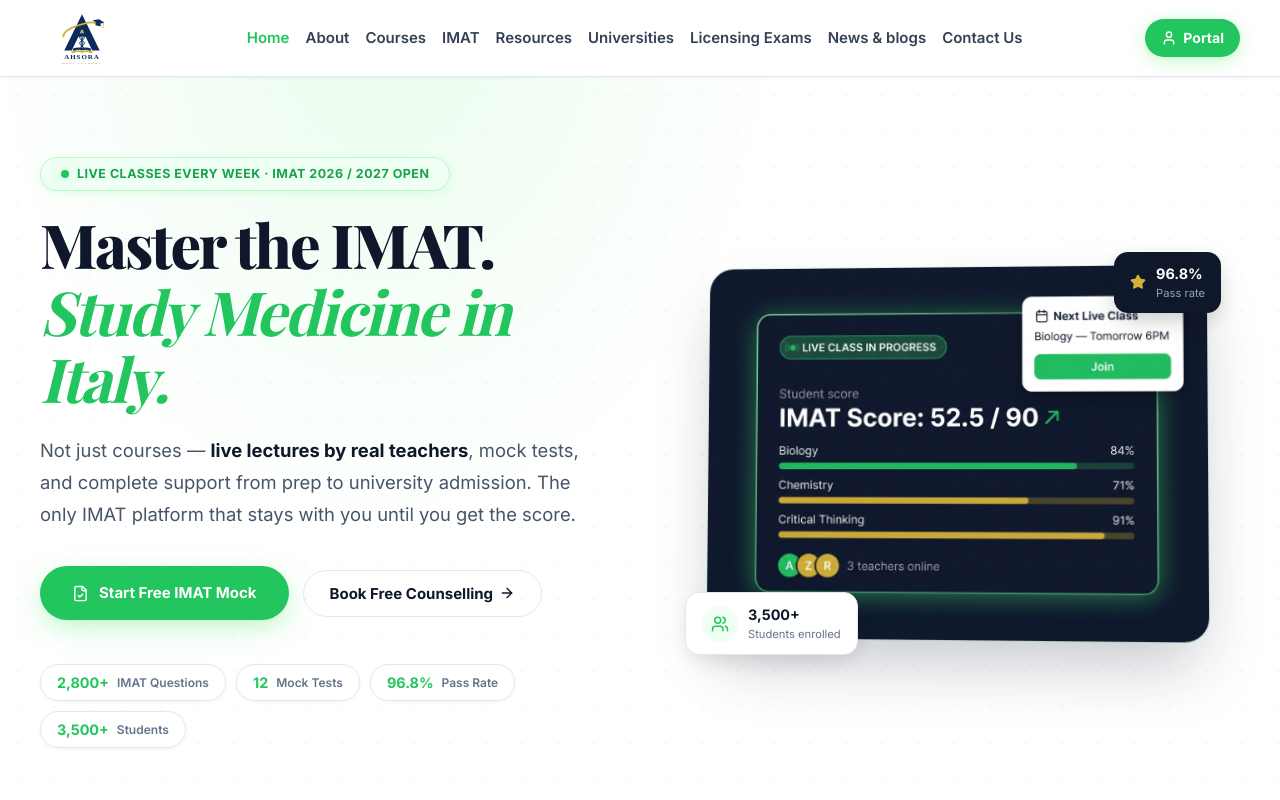
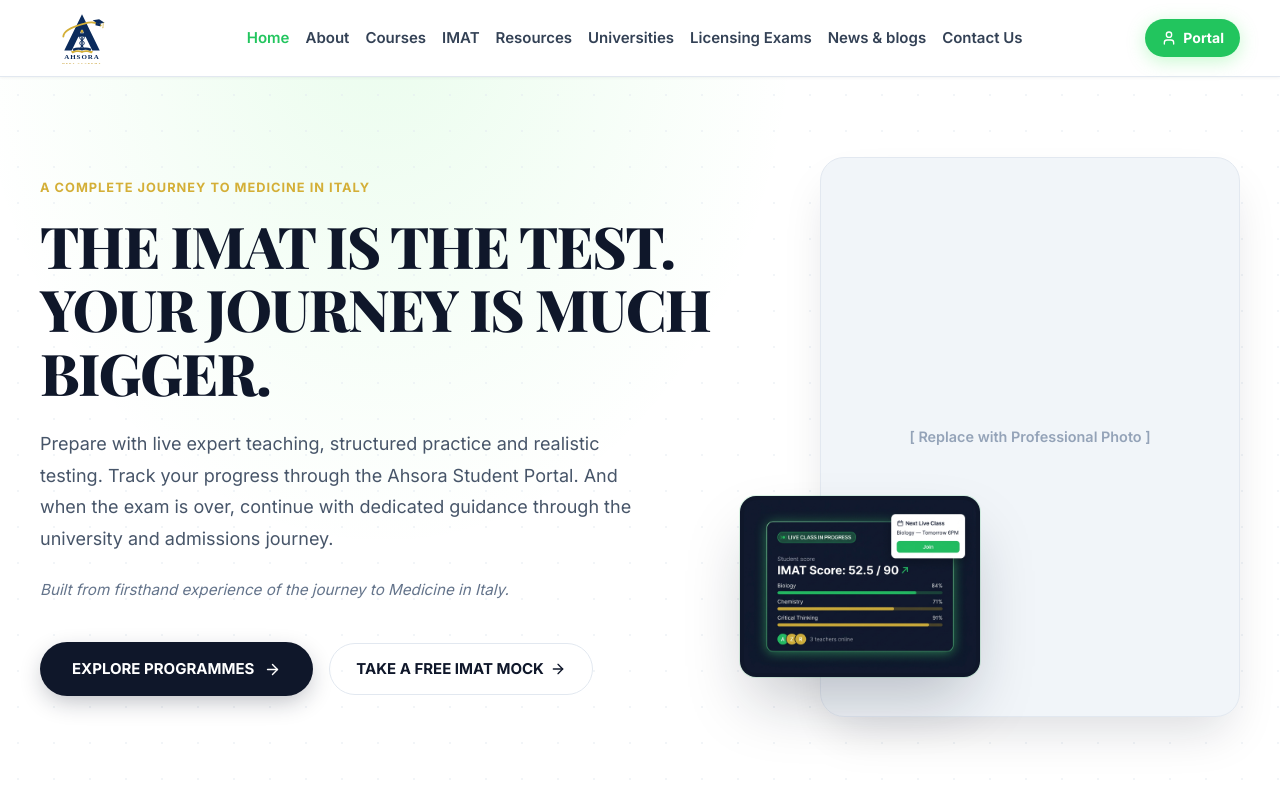
Before and after one commit to ch-muaz-kamboh/Ahsoraa-med-academy, a Next.js app: page / in a window 1280 px wide. Shown: the top 800 px of the page. Built offline with nearby package versions, Linux system fonts and the light colour scheme; a web font is replaced by a local one.

Commit message:
Update hero section to match guide

```diff
--- a/src/app/page.tsx
+++ b/src/app/page.tsx
@@ -296,7 +296,7 @@
       <section
         style={{
           backgroundColor: '#FFFFFF',
-          padding: '80px 0 90px 0',
+          padding: '80px 0 100px 0',
           position: 'relative',
           overflow: 'hidden',
           borderBottom: '1px solid #E2E8F0',
@@ -332,85 +332,72 @@
           <div
             style={{
               display: 'grid',
-              gridTemplateColumns: 'repeat(auto-fit, minmax(300px, 1fr))',
+              gridTemplateColumns: '1.2fr 0.8fr', // Adjusted for 55% / 45% feel
               gap: '60px',
               alignItems: 'center',
             }}
           >
             {/* ── LEFT: Copy ── */}
             <div>
-              {/* Live classes pill */}
+              {/* Eyebrow */}
               <div
                 style={{
-                  display: 'inline-flex',
-                  alignItems: 'center',
-                  gap: '8px',
-                  backgroundColor: '#F0FFF4',
-                  color: '#16A34A',
-                  border: '1px solid #BBF7D0',
-                  borderRadius: '9999px',
-                  padding: '6px 20px',
-                  fontSize: '0.78rem',
+                  color: '#D4AF37', // Gold text color matching the guide image
+                  fontSize: '0.8rem',
                   fontWeight: 700,
-                  marginBottom: '20px',
-                  boxShadow: '0 2px 8px rgba(92,237,115,0.18)',
-                  letterSpacing: '0.5px',
+                  marginBottom: '16px',
+                  letterSpacing: '1px',
+                  textTransform: 'uppercase',
                   animation: 'fadeIn 0.6s ease-out forwards',
                 }}
               >
-                <span
-                  style={{
-                    width: '8px',
-                    height: '8px',
-                    borderRadius: '50%',
-                    backgroundColor: '#22C55E',
-                    display: 'inline-block',
-                    animation: 'pulseGlow 1.5s ease-in-out infinite',
-                  }}
-                />
-                <span>LIVE CLASSES EVERY WEEK · IMAT 2026 / 2027 OPEN</span>
+                A COMPLETE JOURNEY TO MEDICINE IN ITALY
               </div>
 
               {/* Main headline */}
               <h1
                 style={{
-                  fontSize: 'clamp(2.4rem, 5vw, 3.8rem)',
+                  fontSize: 'clamp(2.4rem, 4.5vw, 4rem)',
                   fontWeight: 800,
                   color: '#0F172A',
-                  letterSpacing: '-2px',
+                  letterSpacing: '-1.5px',
                   lineHeight: 1.1,
-                  marginBottom: '22px',
+                  marginBottom: '24px',
                   fontFamily: 'var(--font-serif), Georgia, serif',
                   animation: 'fadeInUp 0.7s 0.1s cubic-bezier(0.16,1,0.3,1) both',
                 }}
               >
-                Master the IMAT.{' '}
-                <span
-                  style={{
-                    fontStyle: 'italic',
-                    color: '#22C55E',
-                    fontWeight: 700,
-                    display: 'inline-block',
-                    position: 'relative',
-                  }}
-                >
-                  Study Medicine in Italy.
-                </span>
+                THE IMAT IS THE TEST.<br />
+                YOUR JOURNEY IS MUCH BIGGER.
               </h1>
 
-              {/* Sub-headline */}
+              {/* Supporting copy */}
               <p
                 style={{
-                  fontSize: 'clamp(1rem, 2vw, 1.15rem)',
+                  fontSize: 'clamp(1rem, 1.8vw, 1.125rem)',
                   color: '#475569',
                   lineHeight: 1.75,
-                  marginBottom: '36px',
+                  marginBottom: '24px',
                   animation: 'fadeInUp 0.7s 0.2s cubic-bezier(0.16,1,0.3,1) both',
+                  maxWidth: '90%',
                 }}
               >
-                Not just courses — <strong style={{ color: '#0F172A' }}>live lectures by real teachers</strong>,
-                mock tests, and complete support from prep to university admission.
-                The only IMAT platform that stays with you until you get the score.
+                Prepare with live expert teaching, structured practice and realistic testing.
+                Track your progress through the Ahsora Student Portal. And when the exam is over,
+                continue with dedicated guidance through the university and admissions journey.
+              </p>
+
+              {/* Credibility Line */}
+              <p
+                style={{
+                  fontSize: '0.95rem',
+                  color: '#64748B',
+                  fontStyle: 'italic',
+                  marginBottom: '40px',
+                  animation: 'fadeInUp 0.7s 0.25s cubic-bezier(0.16,1,0.3,1) both',
+                }}
+              >
+                Built from firsthand experience of the journey to Medicine in Italy.
               </p>
 
               {/* CTA buttons */}
@@ -418,29 +405,35 @@
                 style={{
                   display: 'flex',
                   alignItems: 'center',
-                  gap: '14px',
+                  gap: '16px',
                   flexWrap: 'wrap',
-                  marginBottom: '44px',
                   animation: 'fadeInUp 0.7s 0.3s cubic-bezier(0.16,1,0.3,1) both',
                 }}
               >
                 <Link
-                  href="/portal/tests/tst-01/take"
+                  href="/courses"
                   className="btn-primary"
                   style={{
                     padding: '15px 32px',
                     fontSize: '0.9375rem',
                     borderRadius: '9999px',
-                    backgroundColor: '#22C55E',
-                    boxShadow: '0 8px 28px -4px rgba(92,237,115,0.5)',
+                    backgroundColor: '#0F172A', // Darker button for Explore Programmes
+                    boxShadow: '0 8px 24px -4px rgba(15,23,42,0.3)',
+                    color: '#FFF',
+                  }}
+                  onMouseEnter={(e) => {
+                    (e.currentTarget as HTMLAnchorElement).style.backgroundColor = '#1E293B';
+                  }}
+                  onMouseLeave={(e) => {
+                    (e.currentTarget as HTMLAnchorElement).style.backgroundColor = '#0F172A';
                   }}
                 >
-                  <FileCheck size={17} />
-                  <span>Start Free IMAT Mock</span>
+                  <span>EXPLORE PROGRAMMES</span>
+                  <ArrowRight size={17} />
                 </Link>
 
-                <button
-                  onClick={() => setLeadModalOpen(true)}
+                <Link
+                  href="/portal/tests/tst-01/take"
                   style={{
                     display: 'inline-flex',
                     alignItems: 'center',
@@ -456,55 +449,17 @@
                     transition: 'border-color 0.2s, background 0.2s',
                   }}
                   onMouseEnter={(e) => {
-                    (e.currentTarget as HTMLButtonElement).style.borderColor = '#22C55E';
-                    (e.currentTarget as HTMLButtonElement).style.background = '#F0FFF4';
+                    (e.currentTarget as HTMLAnchorElement).style.borderColor = '#22C55E';
+                    (e.currentTarget as HTMLAnchorElement).style.background = '#F0FFF4';
                   }}
                   onMouseLeave={(e) => {
-                    (e.currentTarget as HTMLButtonElement).style.borderColor = '#E2E8F0';
-                    (e.currentTarget as HTMLButtonElement).style.background = 'none';
+                    (e.currentTarget as HTMLAnchorElement).style.borderColor = '#E2E8F0';
+                    (e.currentTarget as HTMLAnchorElement).style.background = 'none';
                   }}
                 >
-                  <span>Book Free Counselling</span>
+                  <span>TAKE A FREE IMAT MOCK</span>
                   <ArrowRight size={16} />
-                </button>
-              </div>
-
-              {/* Mini stats row */}
-              <div
-                style={{
-                  display: 'flex',
-                  flexWrap: 'wrap',
-                  gap: '10px',
-                  animation: 'fadeInUp 0.7s 0.45s cubic-bezier(0.16,1,0.3,1) both',
-                }}
-              >
-                {[
-                  { v: '2,800+', l: 'IMAT Questions' },
-                  { v: '12', l: 'Mock Tests' },
-                  { v: '96.8%', l: 'Pass Rate' },
-                  { v: '3,500+', l: 'Students' },
-                ].map((stat) => (
-                  <div
-                    key={stat.l}
-                    style={{
-                      display: 'flex',
-                      alignItems: 'center',
-                      gap: '8px',
-                      backgroundColor: '#FFFFFF',
-                      border: '1px solid #E2E8F0',
-                      borderRadius: '9999px',
-                      padding: '6px 16px',
-                      boxShadow: '0 1px 4px rgba(0,0,0,0.05)',
-                    }}
-                  >
-                    <span style={{ fontWeight: 800, color: '#22C55E', fontSize: '0.9rem' }}>
-                      {stat.v}
-                    </span>
-                    <span style={{ fontSize: '0.75rem', color: '#64748B', fontWeight: 600 }}>
-                      {stat.l}
-                    </span>
-                  </div>
-                ))}
+                </Link>
               </div>
             </div>
 
@@ -512,100 +467,67 @@
             <div
               style={{
                 display: 'flex',
-                justifyContent: 'center',
+                justifyContent: 'flex-end',
                 alignItems: 'center',
                 animation: 'fadeInRight 0.8s 0.3s cubic-bezier(0.16,1,0.3,1) both',
+                position: 'relative',
               }}
             >
               <div
                 style={{
                   position: 'relative',
                   width: '100%',
-                  maxWidth: '500px',
+                  maxWidth: '420px', // slightly smaller to fit the floating portal correctly
                 }}
               >
-                {/* Main graphic card */}
+                {/* Main graphic card (Placeholder for Founder Photo) */}
                 <div
                   style={{
                     borderRadius: '24px',
                     overflow: 'hidden',
-                    boxShadow: '0 32px 64px -12px rgba(15,23,42,0.25), 0 0 0 1px rgba(34,197,94,0.15)',
-                    transform: 'perspective(1000px) rotateY(-3deg) rotateX(2deg)',
-                    transition: 'transform 0.5s ease',
-                  }}
-                  onMouseEnter={(e) => {
-                    (e.currentTarget as HTMLDivElement).style.transform = 'perspective(1000px) rotateY(0deg) rotateX(0deg)';
-                  }}
-                  onMouseLeave={(e) => {
-                    (e.currentTarget as HTMLDivElement).style.transform = 'perspective(1000px) rotateY(-3deg) rotateX(2deg)';
+                    boxShadow: '0 24px 48px -12px rgba(15,23,42,0.15)',
+                    aspectRatio: '3/4',
+                    backgroundColor: '#F1F5F9',
+                    display: 'flex',
+                    alignItems: 'center',
+                    justifyContent: 'center',
+                    border: '1px solid #E2E8F0',
+                    position: 'relative',
                   }}
                 >
-                  <Image
-                    src="/hero-proof-card.jpg"
-                    alt="IMAT live class dashboard showing student scores, live class in progress, and subject analytics"
-                    width={600}
-                    height={450}
-                    style={{ width: '100%', height: 'auto', display: 'block' }}
-                    priority
-                  />
+                  <span style={{ color: '#94A3B8', fontSize: '0.9rem', fontWeight: 600 }}>
+                    [ Replace with Professional Photo ]
+                  </span>
+                  {/* You would place the real next/image here */}
+                  {/* <Image src="/founder-photo.jpg" alt="Ahsora Founder" fill style={{ objectFit: 'cover' }} priority /> */}
                 </div>
 
-                {/* Floating badge: students enrolled */}
+                {/* Floating Student Portal Visual */}
                 <div
                   style={{
                     position: 'absolute',
-                    bottom: '-16px',
-                    left: '-20px',
-                    backgroundColor: '#FFFFFF',
-                    border: '1px solid #E2E8F0',
-                    borderRadius: '14px',
-                    padding: '10px 16px',
-                    boxShadow: '0 8px 24px -4px rgba(0,0,0,0.12)',
-                    display: 'flex',
-                    alignItems: 'center',
-                    gap: '10px',
+                    bottom: '40px',
+                    left: '-80px', // Floating overlap
+                    width: '240px',
                     animation: 'fadeInUp 1s 0.6s cubic-bezier(0.16,1,0.3,1) both',
                   }}
                 >
                   <div
                     style={{
-                      width: '36px',
-                      height: '36px',
-                      borderRadius: '50%',
-                      backgroundColor: '#F0FFF4',
-                      display: 'flex',
-                      alignItems: 'center',
-                      justifyContent: 'center',
+                      borderRadius: '16px',
+                      overflow: 'hidden',
+                      boxShadow: '0 32px 64px -12px rgba(15,23,42,0.25), 0 0 0 1px rgba(34,197,94,0.15)',
+                      backgroundColor: '#0F172A',
+                      padding: '4px',
                     }}
                   >
-                    <Users size={18} color="#22C55E" />
-                  </div>
-                  <div>
-                    <div style={{ fontWeight: 800, color: '#0F172A', fontSize: '0.9rem' }}>3,500+</div>
-                    <div style={{ fontSize: '0.7rem', color: '#64748B' }}>Students enrolled</div>
-                  </div>
-                </div>
-
-                {/* Floating badge: pass rate */}
-                <div
-                  style={{
-                    position: 'absolute',
-                    top: '-14px',
-                    right: '-16px',
-                    backgroundColor: '#0F172A',
-                    borderRadius: '14px',
-                    padding: '10px 16px',
-                    boxShadow: '0 8px 24px -4px rgba(0,0,0,0.25)',
-                    display: 'flex',
-                    alignItems: 'center',
-                    gap: '10px',
-                    animation: 'fadeInDown 1s 0.7s cubic-bezier(0.16,1,0.3,1) both',
-                  }}
-                >
-                  <Star size={16} color="#D4AF37" fill="#D4AF37" />
-                  <div>
-                    <div style={{ fontWeight: 800, color: '#FFFFFF', fontSize: '0.9rem' }}>96.8%</div>
-                    <div style={{ fontSize: '0.7rem', color: '#94A3B8' }}>Pass rate</div>
+                     <Image
+                        src="/hero-proof-card.jpg"
+                        alt="Ahsora Student Portal Dashboard"
+                        width={300}
+                        height={225}
+                        style={{ width: '100%', height: 'auto', display: 'block', borderRadius: '12px' }}
+                      />
                   </div>
                 </div>
               </div>
```
